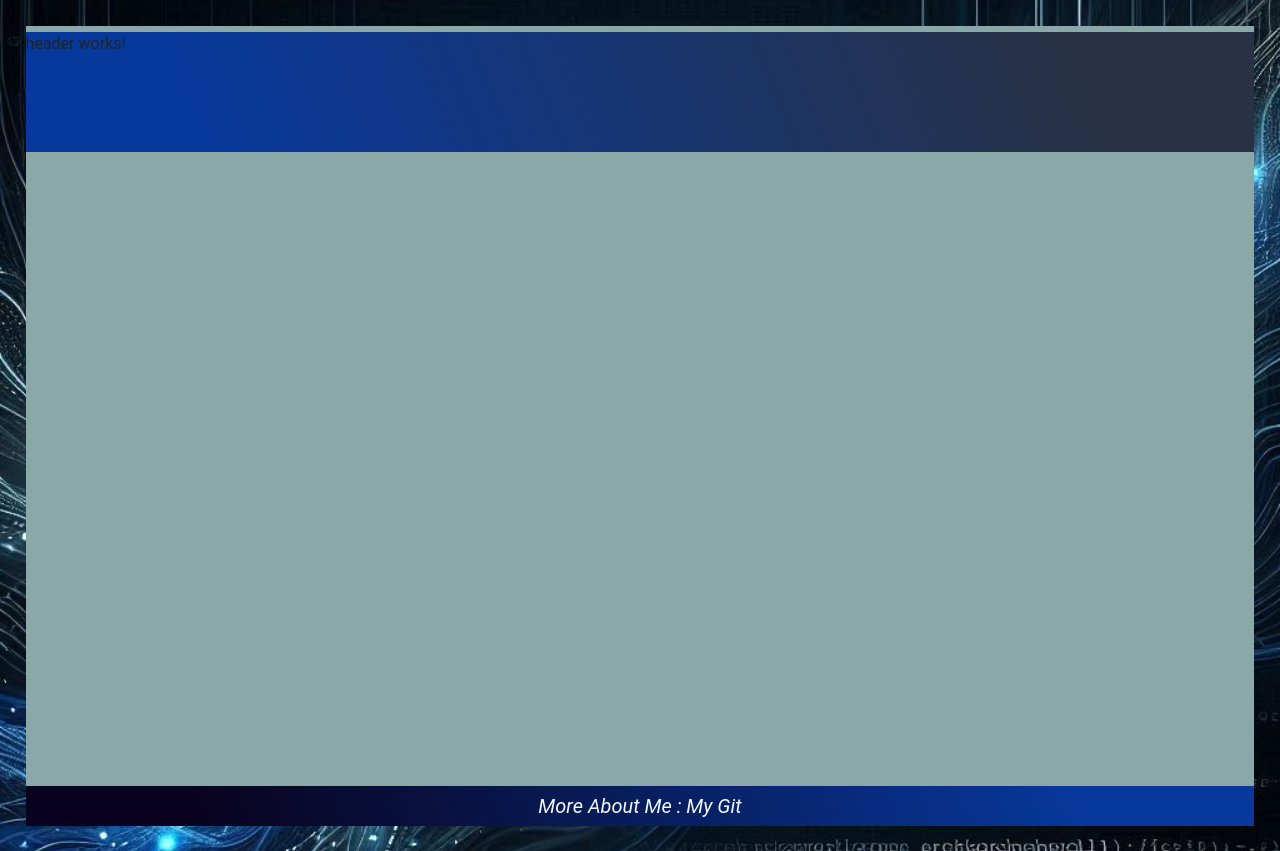
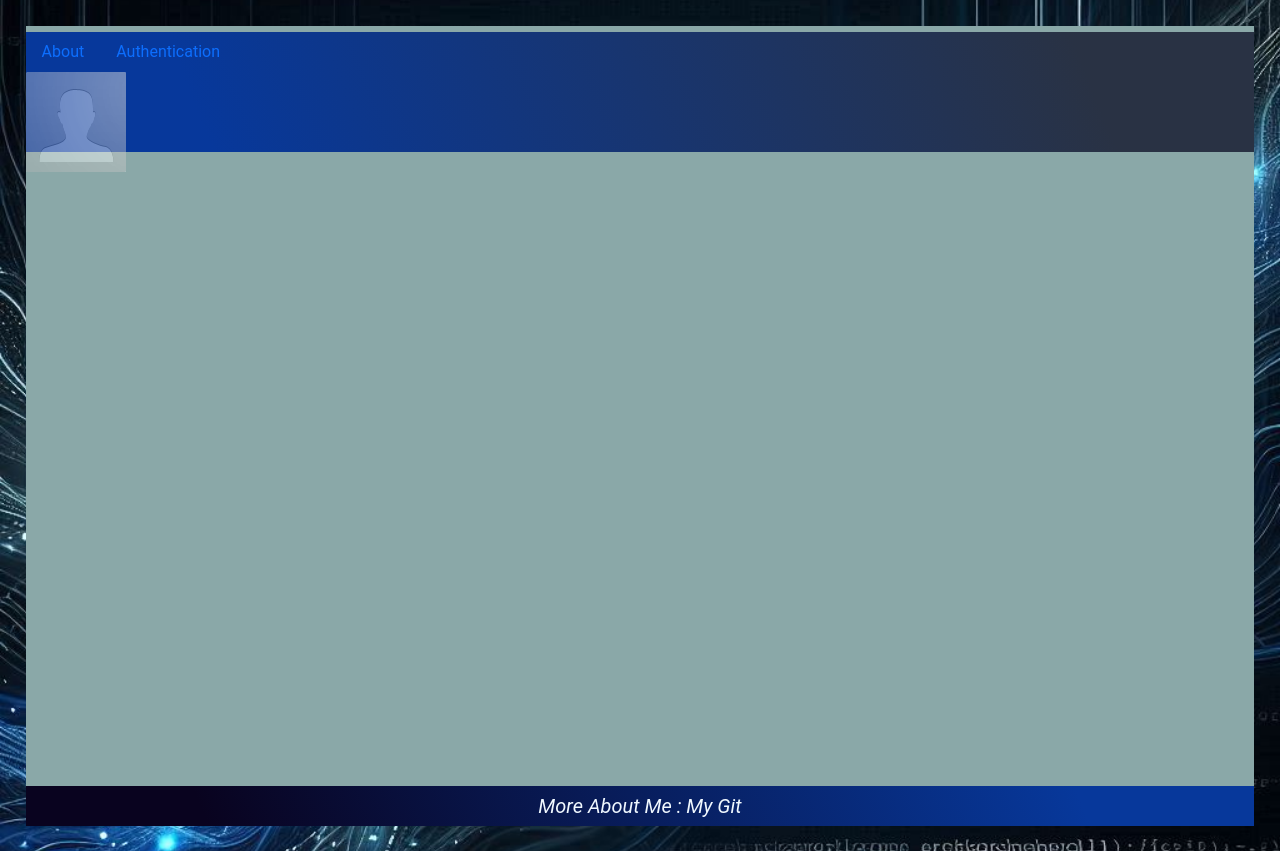
Before and after one commit to Tonyfilho/E_Book_Front_Grid_FlexCss, an Angular app: page / in a window 1280 px wide. Built offline with nearby package versions, Linux system fonts and the light colour scheme.

Commit message:
style header.component

```diff
--- a/src/app/body/header/header.component.html
+++ b/src/app/body/header/header.component.html
@@ -1 +1,33 @@
-<p>header works!</p>
+<div class="localHeader-header">
+  @if (this.localLogin$ | async) {
+  <div class="login">
+    <ul class="nav">
+      <li class="nav-item">
+        <a class="nav-link" href="#">Dispoly Grid</a>
+      </li>
+      <li class="nav-item">
+        <a class="nav-link" href="#">Display Flex</a>
+      </li>
+    </ul>
+  </div>
+
+  } @else {
+  <div class="logout">
+    <div class="local-menu">
+      <ul class="nav">
+        <li class="nav-item">
+          <a class="nav-link" href="#">About </a>
+        </li>
+        <li class="nav-item">
+          <a class="nav-link" href="#">Authentication</a>
+        </li>
+      </ul>
+
+    </div>
+    <div class="avatar">
+         <img src="{{ this.localImg$ | async }}" alt="avatar">
+    </div>
+  </div>
+
+  }
+</div>
--- a/src/app/body/header/header.component.ts
+++ b/src/app/body/header/header.component.ts
@@ -1,12 +1,22 @@
+import { AsyncPipe } from '@angular/common';
 import { Component } from '@angular/core';
+import { Observable } from 'rxjs';
 
 @Component({
   selector: 'app-header',
   standalone: true,
-  imports: [],
+  imports: [AsyncPipe],
   templateUrl: './header.component.html',
   styleUrl: './header.component.scss'
 })
 export class HeaderComponent {
+  localLogin$!: Observable<boolean>;
+  localImg$!: Observable<string>;
+
+
+  constructor () {
+    this.localLogin$ = new Observable(d => d.next(false))
+    this.localImg$ = new Observable((d: any ) => d == null ? d.next("") : d.next("./../../../assets/images/login/no_avatar.png"))
+  }
 
 }
--- a/src/index.html
+++ b/src/index.html
@@ -12,6 +12,7 @@
   integrity="sha384-QWTKZyjpPEjISv5WaRU9OFeRpok6YctnYmDr5pNlyT2bRjXh0JMhjY6hW+ALEwIH"
   crossorigin="anonymous"
 />
+
 </head>
 <body>
   <app-root></app-root>
```
